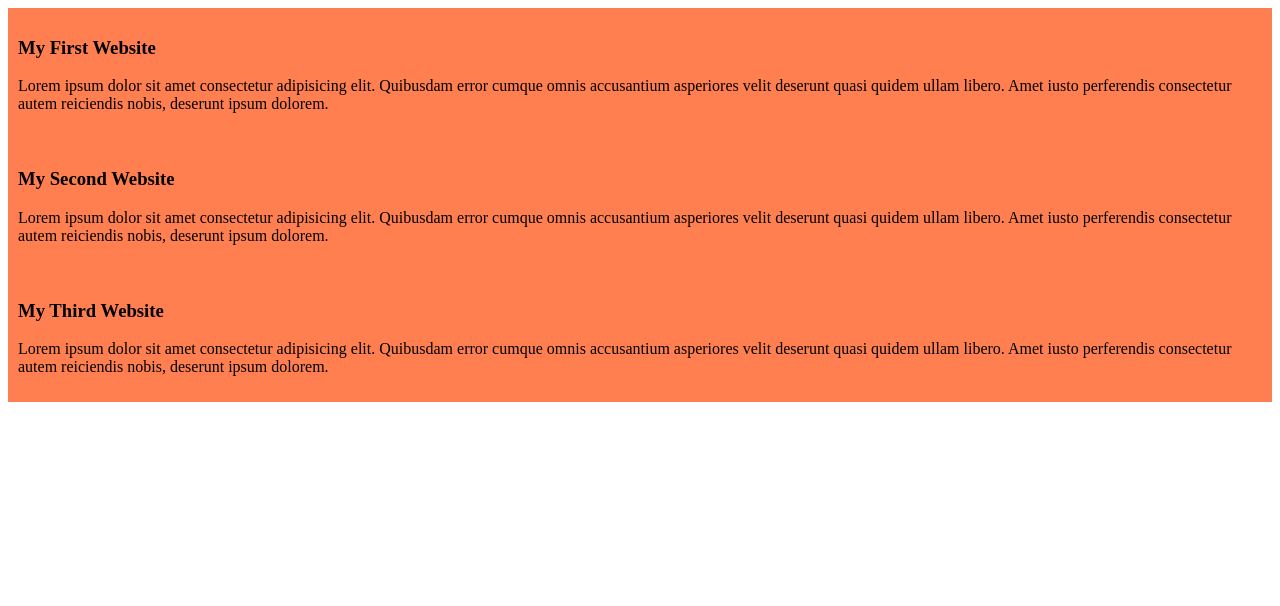
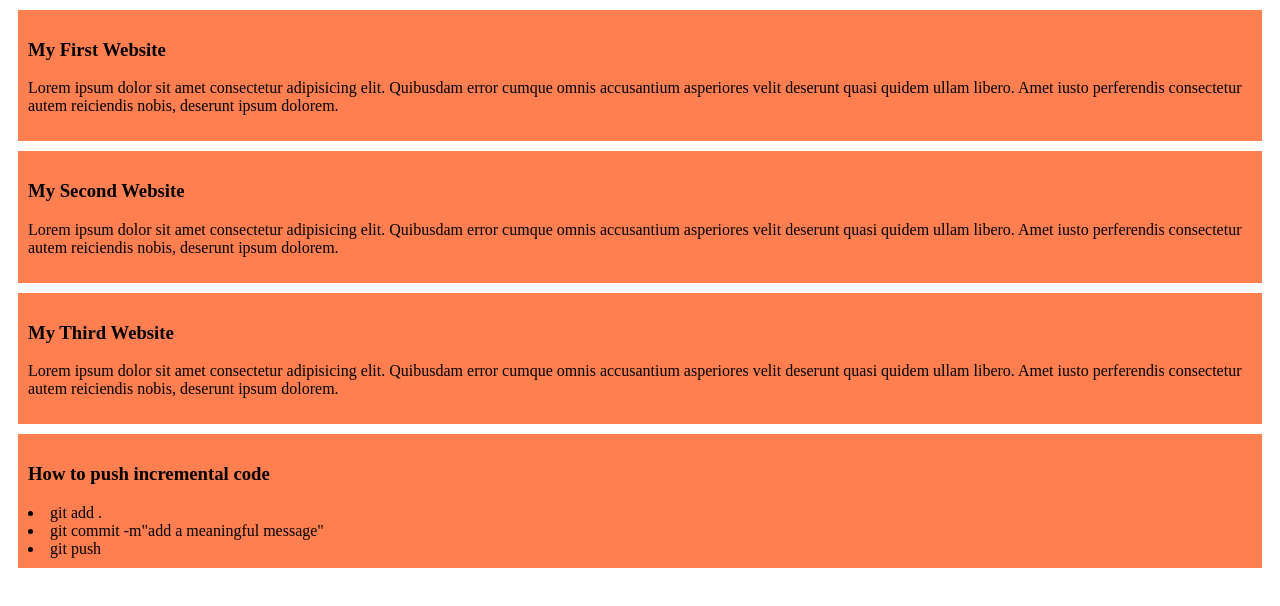
Before and after one commit to TirthoBapon/my-simple-website, a plain HTML site: page index.html in a window 1280 px wide. Drawn offline with Linux system fonts and the light colour scheme.

Commit message:
added a list to push code

```diff
--- a/index.html
+++ b/index.html
@@ -19,5 +19,11 @@
         <h3>My Third Website</h3>
         <p>Lorem ipsum dolor sit amet consectetur adipisicing elit. Quibusdam error cumque omnis accusantium asperiores velit deserunt quasi quidem ullam libero. Amet iusto perferendis consectetur autem reiciendis nobis, deserunt ipsum dolorem.</p>
     </div>
+    <div>
+        <h3>How to push incremental code</h3>
+        <li>git add .</li>
+        <li>git commit -m"add a meaningful message"</li>
+        <li>git push</li>
+    </div>
 </body>
 </html>
--- a/styles/blog.css
+++ b/styles/blog.css
@@ -1,5 +1,5 @@
 div{
     background-color: coral;
     padding: 10px;
-    margin-bottom: 10 px;
+    margin: 10px;
 }
```
